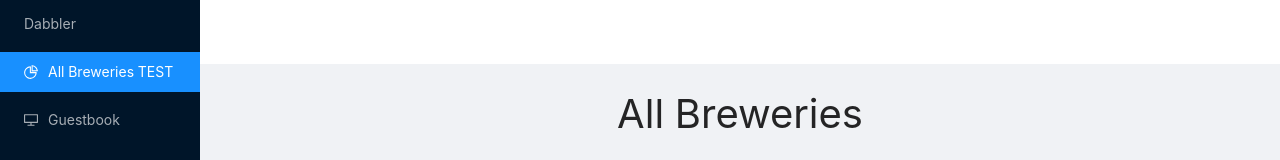
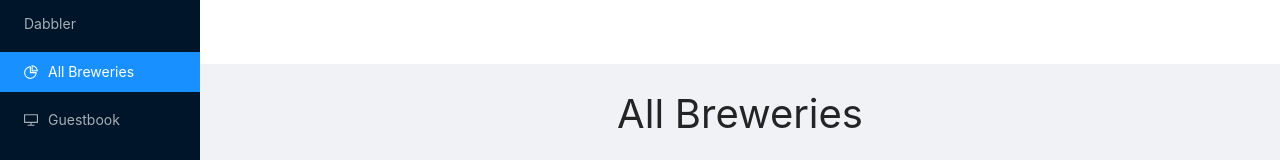
Before and after one commit to melo-velo/dabbler, a React (Create React App) app in the folder src/frontend/: page / in a window 1280 px wide. Shown: the top 160 px of the page. Built offline with nearby package versions, Linux system fonts and the light colour scheme; no server answers.

Commit message:
Removes test message

```diff
--- a/src/frontend/src/App.js
+++ b/src/frontend/src/App.js
@@ -140,7 +140,7 @@ function App() {
                 <Menu theme="dark" defaultSelectedKeys={['1']} mode="inline">
                     <Menu.Item>Dabbler</Menu.Item>
                     <Menu.Item key="1" icon={<PieChartOutlined/>} onClick={handleMenuClick}>
-                        All Breweries TEST
+                        All Breweries
                     </Menu.Item>
                     <Menu.Item key="2" icon={<DesktopOutlined/>} onClick={handleMenuClick}>
                         Guestbook
```
